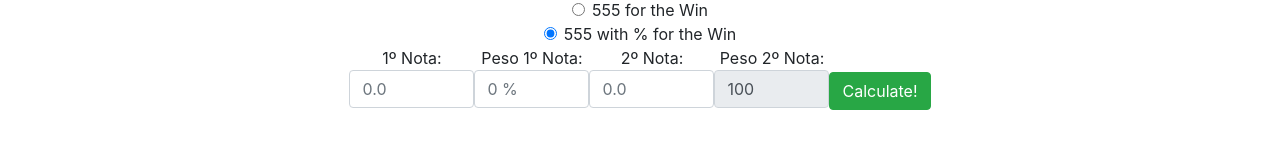
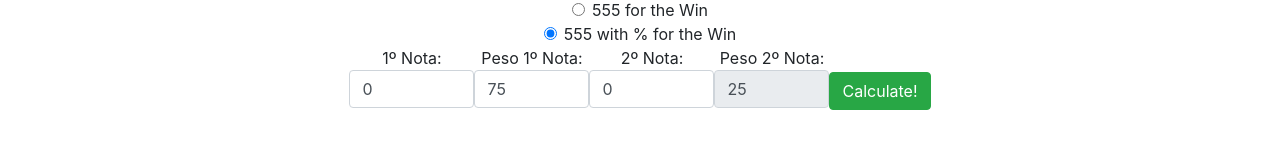
Before and after one commit to barbixxxa/5554dwin, a React (Create React App) app: page / in a window 1280 px wide. Both pictures are taken after a click on the radio button 550 px from the left and 185 px from the top of the page. Shown: the part 152-300 px from the top of the page. Built offline with nearby package versions, Linux system fonts and the light colour scheme.

Commit message:
placeholders and clear

```diff
--- a/src/App.js
+++ b/src/App.js
@@ -10,11 +10,11 @@ class App extends Component {
   constructor(props) {
     super(props);
     this.state = {
-      primeira: 0.0,
-      primeiraPorcentagem: 50,
-      segunda: 0.0,
+      primeira: 0,
+      primeiraPorcentagem: 75,
+      segunda: 0,
       isTerceira: false,
-      terceira: 0.0,
+      terceira: 0,
       resultado: 0,
       mensagem: '',
       text: 'Add',
@@ -30,7 +30,7 @@ class App extends Component {
   }
 
   handleOptionChange(event) {
-    this.setState({ primeira: '', segunda: '', terceira: '', primeiraPorcentagem: '', resultado: '', showResult: false, mediaOption: event.target.value });
+    this.setState({ primeira: 0, segunda: 0, terceira: 0, primeiraPorcentagem: 75, resultado: 0, showResult: false, mediaOption: event.target.value });
   }
 
   switchOptions(value) {
--- a/src/components/C5554dwin.js
+++ b/src/components/C5554dwin.js
@@ -8,17 +8,17 @@ export default class C5554dwin extends React.Component {
             <div>
                 <div>
                     <Label>
-                        1º EE:<Input name="primeira" type="number" value={this.props.primeira} onChange={this.props.onChange} placeholder="0.0" min="0.0" max="10.0" step="0.1" />
+                        1º EE:<Input name="primeira" type="number" value={this.props.primeira} onChange={this.props.onChange} min="0.0" max="10.0" step="0.1" />
                     </Label>
                     <Label>
-                        2º EE:<Input name="segunda" type="number" value={this.props.segunda} onChange={this.props.onChange} placeholder="0.0" min="0.0" max="10.0" step="0.1" />
+                        2º EE:<Input name="segunda" type="number" value={this.props.segunda} onChange={this.props.onChange} min="0.0" max="10.0" step="0.1" />
                     </Label>
 
                     {
                         this.props.isTerceira
                             ?
                             <Label>
-                                3º EE:<Input name="terceira" type="number" value={this.props.terceira} onChange={this.props.onChange} placeholder="0.0" min="0.0" max="10.0" step="0.1" />
+                                3º EE:<Input name="terceira" type="number" value={this.props.terceira} onChange={this.props.onChange} min="0.0" max="10.0" step="0.1" />
                             </Label>
                             : null
                     }
--- a/src/components/C555p4dwin.js
+++ b/src/components/C555p4dwin.js
@@ -8,19 +8,19 @@ export default class C555p4dwin extends React.Component {
         return (
             <div>
                 <Label>
-                    1º Nota:<Input name="primeira" type="number" value={this.props.primeira} onChange={this.props.onChange} placeholder="0.0" min="0.0" max="10.0" step="0.1" />
+                    1º Nota:<Input name="primeira" type="number" value={this.props.primeira} onChange={this.props.onChange} min="0.0" max="10.0" step="0.1" />
                 </Label>
 
                 <Label>
-                    Peso 1º Nota:<Input name="primeiraPorcentagem" type="number" value={this.props.primeiraPorcentagem} onChange={this.props.onChange} placeholder="0 %" min="0" max="100" />
+                    Peso 1º Nota:<Input name="primeiraPorcentagem" type="number" value={this.props.primeiraPorcentagem} onChange={this.props.onChange} min="0" max="100" />
                 </Label>
 
                 <Label>
-                    2º Nota:<Input name="segunda" type="number" value={this.props.segunda} onChange={this.props.onChange} placeholder="0.0" min="0.0" max="10.0" step="0.1" />
+                    2º Nota:<Input name="segunda" type="number" value={this.props.segunda} onChange={this.props.onChange} min="0.0" max="10.0" step="0.1" />
                 </Label>
 
                 <Label>
-                    Peso 2º Nota:<Input name="segundaPorcentagem" type="number" value={100 - this.props.primeiraPorcentagem} placeholder="0 %" min="0" max="100" disabled />
+                    Peso 2º Nota:<Input name="segundaPorcentagem" type="number" value={100 - this.props.primeiraPorcentagem} min="0" max="100" disabled />
                 </Label>
 
                 <Button color="success" onClick={this.props.onClick}>Calculate!</Button>
```
